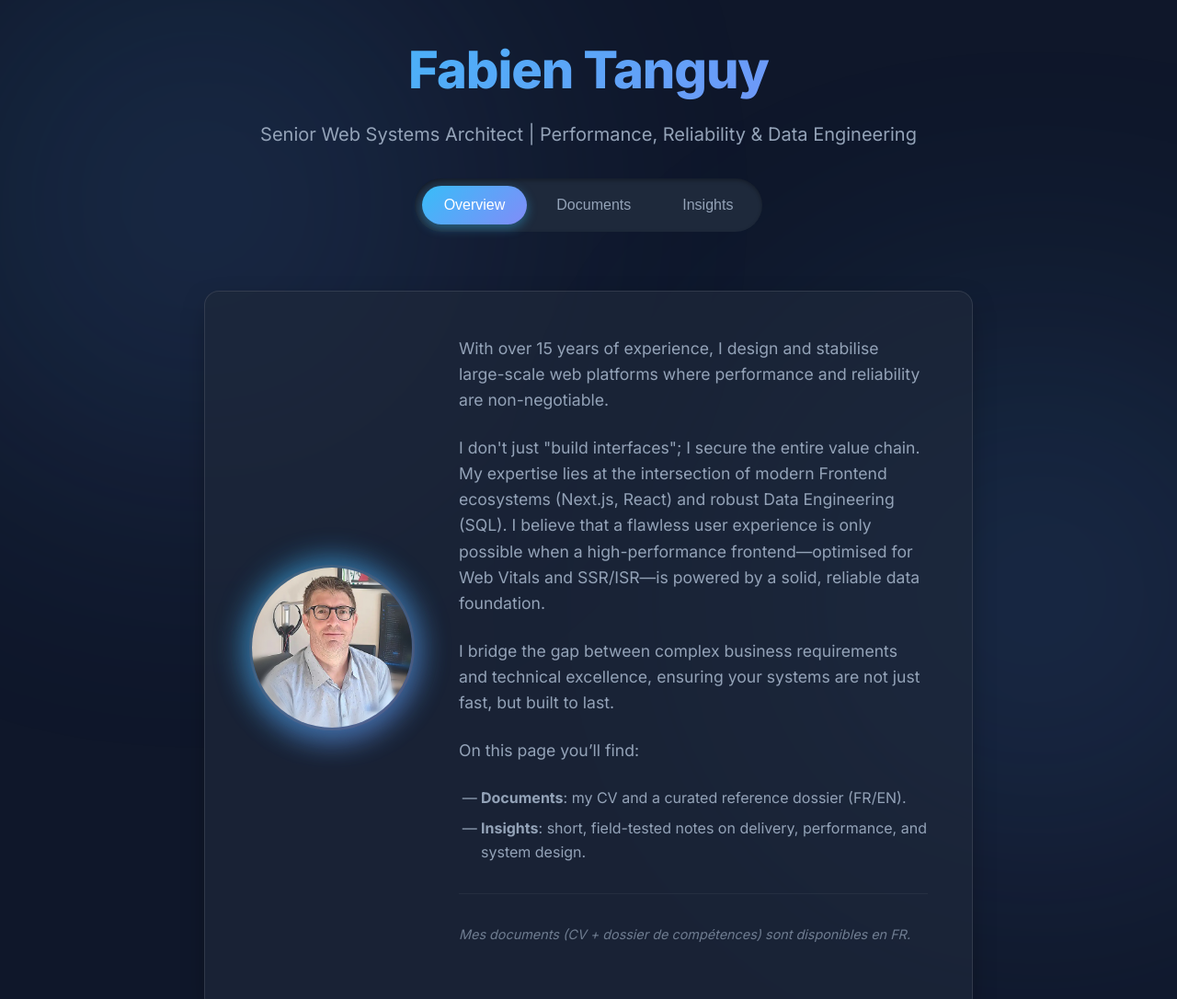
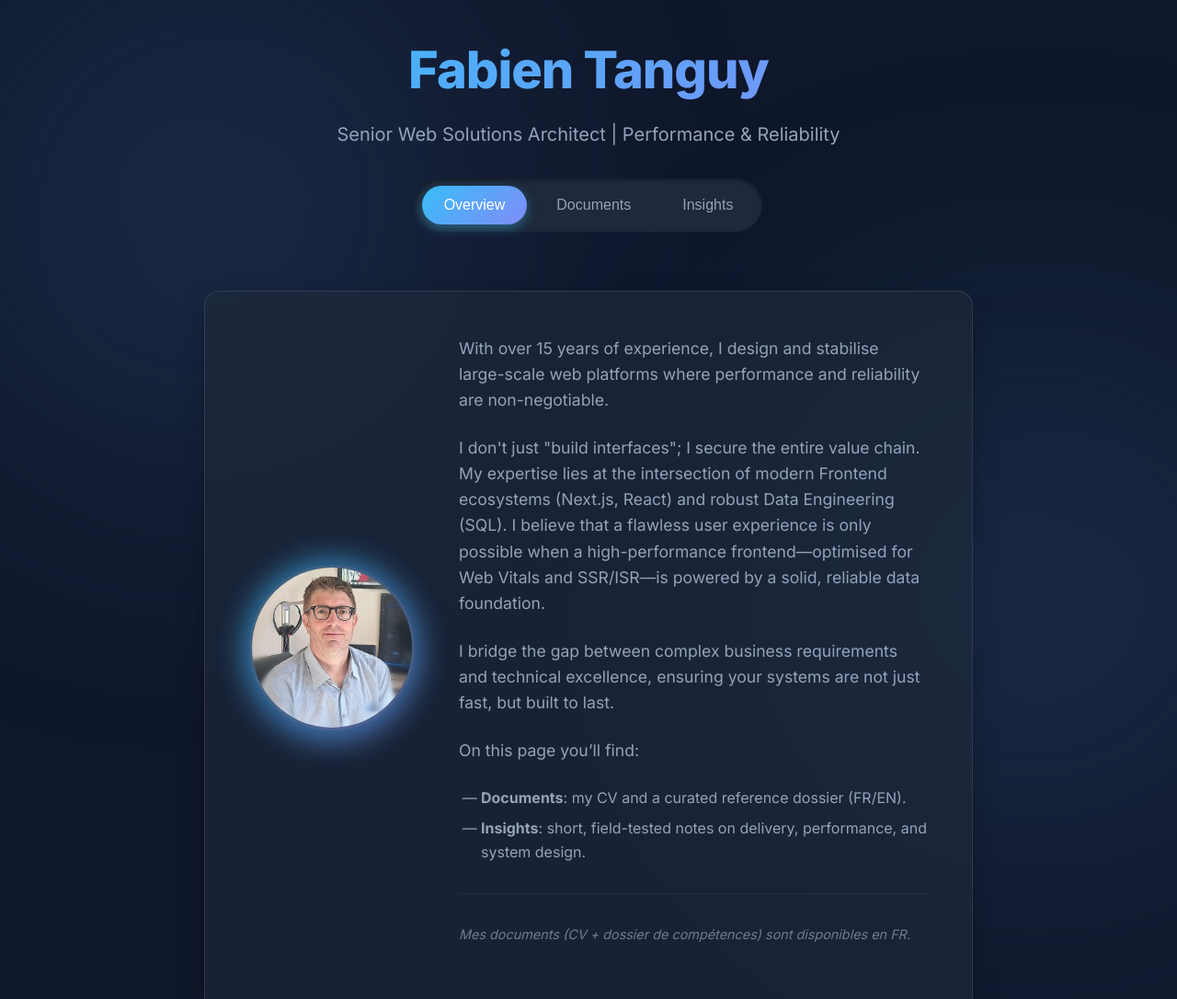
Before and after one commit to fabien-tanguy/fabien-tanguy.github.io, a website built with Vite: page index.html in a window 1280 px wide. Shown: the top 1086 px of the page at 92% size. Built offline with nearby package versions, Linux system fonts and the light colour scheme; no server answers.

Commit message:
content: update cv and expertise overview

```diff
--- a/index.html
+++ b/index.html
@@ -13,7 +13,7 @@
       property="og:title"
       content="Fabien Tanguy - Senior Web Systems Consultant"
     />
-    <title>Fabien Tanguy - Senior Web Systems Architect | Performance, Reliability & Data Engineering</title>
+    <title>Fabien Tanguy - Senior Web Solutions Architect | Performance & Reliability</title>
     <!-- Preload fonts -->
     <link rel="preconnect" href="https://fonts.googleapis.com" />
     <link rel="preconnect" href="https://fonts.gstatic.com" crossorigin />
@@ -30,7 +30,7 @@
     <div class="container">
       <header>
         <h1>Fabien Tanguy</h1>
-        <p class="subtitle">Senior Web Systems Architect | Performance, Reliability & Data Engineering</p>
+        <p class="subtitle">Senior Web Solutions Architect | Performance & Reliability</p>
 
         <nav class="nav-tabs">
           <button class="tab-btn active" data-tab="home">Overview</button>
```
Also changed, not shown: 4 other files.
